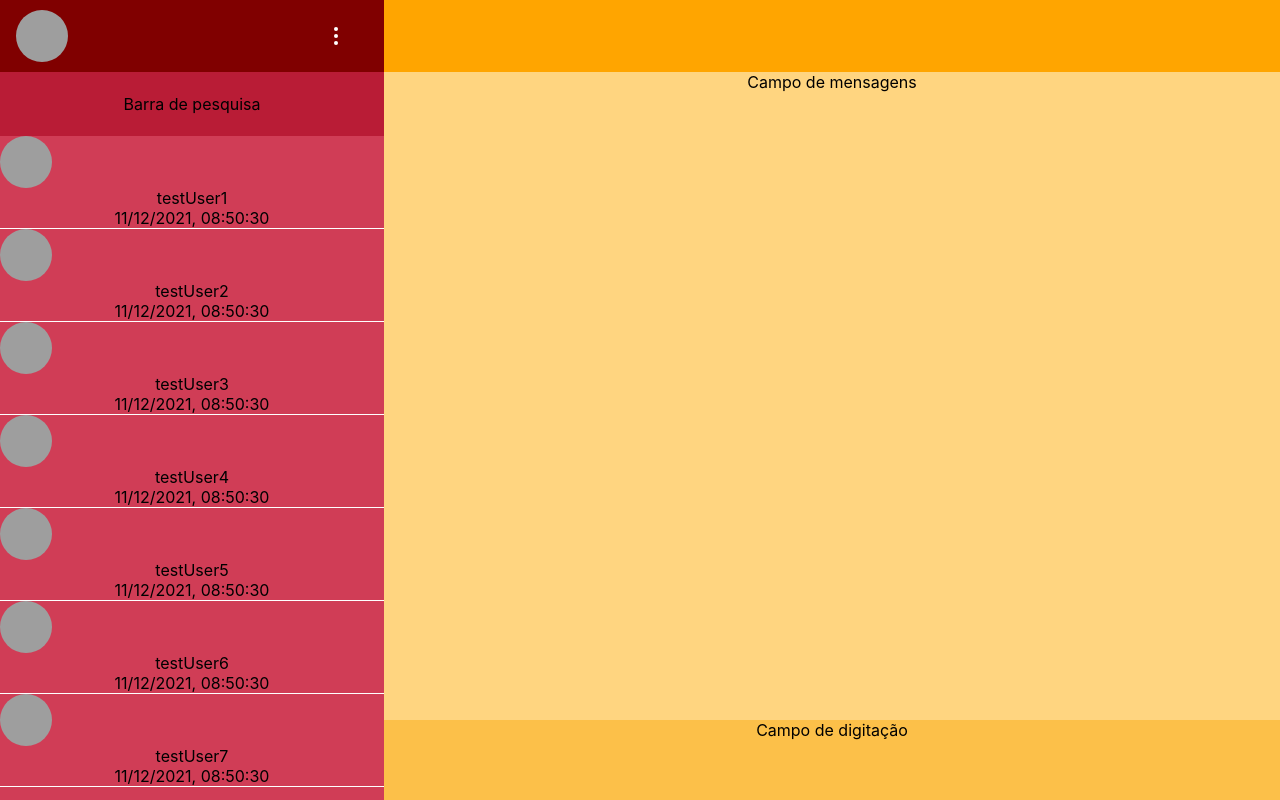
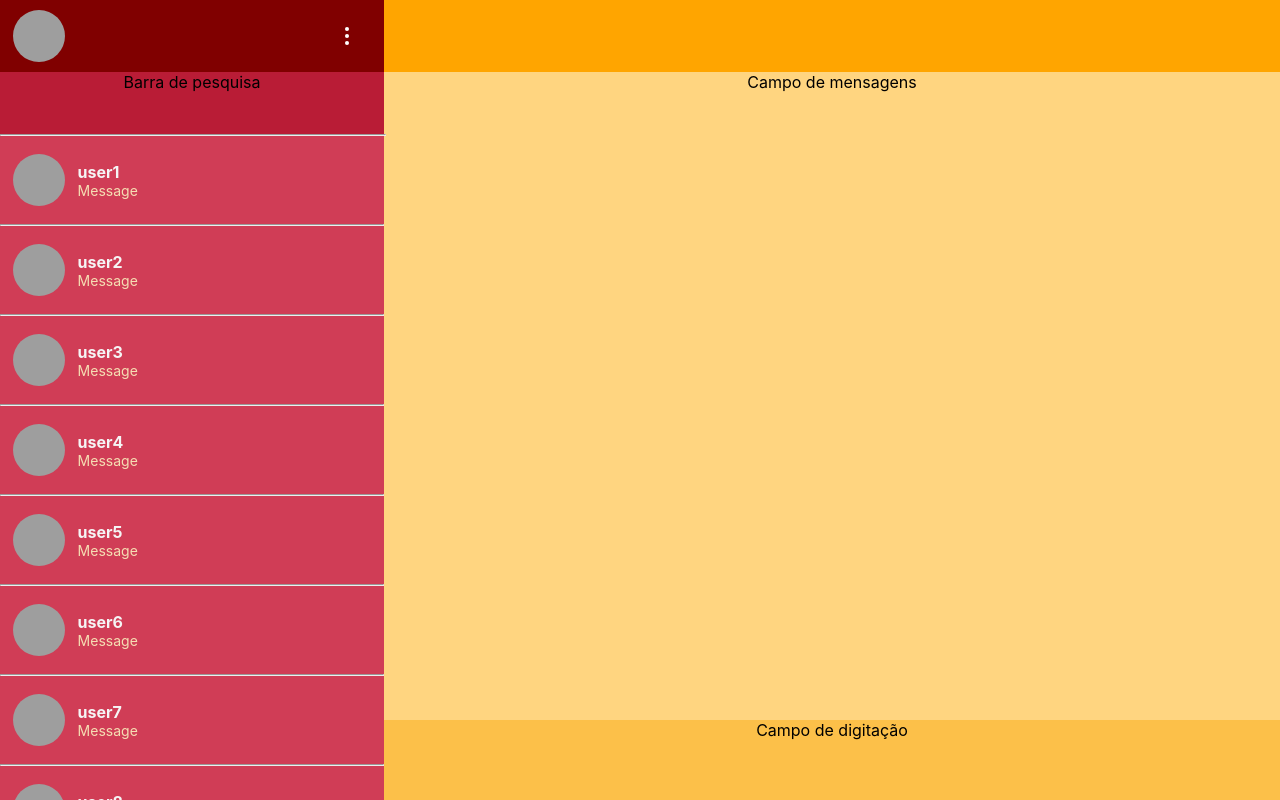
Before and after one commit to bissectra/chat, a React (Create React App) app: page / in a window 1280 px wide. Built offline with nearby package versions, Linux system fonts and the light colour scheme; grey boxes are pictures that could not be loaded.

Commit message:
work on contact panel

```diff
--- a/src/colors.css
+++ b/src/colors.css
@@ -5,4 +5,7 @@
     --secondaryColor: orange;
     --secondaryColorVariant: #fcc049;
     --secondaryColorLight: #FFD580;
+
+    --textColorLight: wheat;
+    --textColorLightVariant: whitesmoke;
 }
--- a/src/components/chat/Contact.css
+++ b/src/components/chat/Contact.css
@@ -1,5 +1,35 @@
-hr {
-    margin: 0;
-    border: none;
-    border-top: 1px solid white;
+.contact-wrapper {
+    height: 11vh;
+    display: flex;
+    position: relative;
+    cursor: pointer;
 }
+
+.contact-wrapper:hover {
+    background-color: var(--primaryColorVariant);
+}
+
+.contact-icon-section {
+    display: flex;
+}
+
+.user-icon {
+    margin: auto 1vw;
+}
+
+.contact-text-section {
+    width: 100%;
+    margin: auto 0;
+    text-align: left;
+}
+
+.contact-title {
+    font-weight: bold;
+    font-size: 16px;
+    color: var(--textColorLightVariant);
+}
+
+.contact-message {
+    font-size: 14px;
+    color: var(--textColorLight);
+}
--- a/src/components/chat/Contact.js
+++ b/src/components/chat/Contact.js
@@ -28,13 +28,26 @@ class Contact extends React.Component {
     render() {
         return (
             <div>
-                <UserIcon
-                    username={this.state.username}
-                    sex={this.getUserSex(this.username)}
-                />
-                {this.state.username}<br />
-                {this.formatDate(this.state.lastMessage.timeStamp)}
-                <hr/>
+                <div className="contact-wrapper">
+                    <div className="contact-icon-section">
+                        <div className="user-icon">
+                            <UserIcon
+                                username={this.state.username}
+                                sex={this.getUserSex(this.username)}
+                            />
+                        </div>
+                    </div>
+                    <div className="contact-text-section">
+                        <div className="contact-title">
+                            {this.state.username}
+                        </div>
+                        <div className="contact-message">
+                            Message
+                        </div>
+                    </div>
+                    {/* {this.formatDate(this.state.lastMessage.timeStamp)} */}
+                </div>
+                <hr />
             </div>
         )
     }
--- a/src/components/chat/Contacts.js
+++ b/src/components/chat/Contacts.js
@@ -7,13 +7,14 @@ class Contacts extends React.Component {
         super(props)
         this.state = {
             contacts: [
-                <Contact username={"testUser1"} />,
-                <Contact username={"testUser2"} />,
-                <Contact username={"testUser3"} />,
-                <Contact username={"testUser4"} />,
-                <Contact username={"testUser5"} />,
-                <Contact username={"testUser6"} />,
-                <Contact username={"testUser7"} />,
+                <Contact username={"user1"} />,
+                <Contact username={"user2"} />,
+                <Contact username={"user3"} />,
+                <Contact username={"user4"} />,
+                <Contact username={"user5"} />,
+                <Contact username={"user6"} />,
+                <Contact username={"user7"} />,
+                <Contact username={"user8"} />,
             ]
         };
     }
@@ -21,7 +22,9 @@ class Contacts extends React.Component {
     render() {
         return (
             <div className="contacts">
-                {this.state.contacts.map(contact => <div className="contact">{contact}</div>)}
+                {this.state.contacts.map((contact, index) => (
+                    <div className="contact" key={index}>{contact}</div>
+                ))}
             </div>
         )
     }
--- a/src/components/chat/LeftFrame.css
+++ b/src/components/chat/LeftFrame.css
@@ -3,15 +3,19 @@
     min-height: 9vh;
     display: flex;
     align-items: center;
-    padding: 0vh 3vh 0vh 2vh;
+    padding: 0vh 1vw;
+}
+
+.search-bar-wrapper {
+    min-height: 8vh;
+    background-color: var(--primaryColorVariant);
+    position: relative;
 }
 
 .search-bar {
-    background-color: var(--primaryColorVariant);
-    display: flex;
     align-items: center;
     justify-content: center;
-    min-height: 8vh;
+    display: flex;
 }
 
 .circle {
@@ -44,3 +48,17 @@
 .menu-icon.active {
     background-color: var(--primaryColorVariant);
 }
+
+hr {
+    color: var(--textColorLight);
+    border-style: inset;
+    border-width: 1px;
+    margin: 0 auto;
+}
+
+.search-bar-wrapper>hr {
+    margin-top: auto;
+    width: 100%;
+    position: absolute;
+    bottom: 0;
+}
--- a/src/components/chat/LeftFrame.js
+++ b/src/components/chat/LeftFrame.js
@@ -22,8 +22,11 @@ class LeftFrame extends React.Component {
                         </div>
                     </div>
                 </div>
-                <div className="search-bar">
-                    Barra de pesquisa
+                <div className="search-bar-wrapper">
+                    <div className="search-bar">
+                        Barra de pesquisa
+                    </div>
+                    <hr />
                 </div>
                 <Contacts className="contacts" />
             </div>
--- a/src/components/chat/UserIcon.css
+++ b/src/components/chat/UserIcon.css
@@ -2,4 +2,5 @@
     width: 6.5vh;
     height: 6.5vh;
     border-radius: 50%;
+    background-color: white;
 }
--- a/src/components/chat/UserIcon.js
+++ b/src/components/chat/UserIcon.js
@@ -1,5 +1,5 @@
 import './UserIcon.css'
-import '../../utils/hash';
+import hashCode from '../../utils/hash';
 
 import React from 'react'
 
@@ -10,7 +10,7 @@ class UserIcon extends React.Component {
         const sprites = sex === 'M' ? 'male' : sex === 'F' ? 'female' : 'human';
         this.state = {
             sprites: sprites,
-            seed: String(Math.abs(props.username.hashCode())),
+            seed: String(Math.abs(hashCode(props.username))),
         }
     }
 
@@ -23,6 +23,7 @@ class UserIcon extends React.Component {
         let icon = document.getElementById('icon-' + seed);
         const sprites = this.state.sprites;
         const url = `url(https://avatars.dicebear.com/api/${sprites}/${seed}.svg?background=%23ffffff)`
+        console.log(url)
         icon.style.backgroundImage = url;
     }
 
--- a/src/utils/hash.js
+++ b/src/utils/hash.js
@@ -1,10 +1,12 @@
-String.prototype.hashCode = function () {
+const hashCode = function (str) {
     var hash = 0, i, chr;
-    if (this.length === 0) return hash;
-    for (i = 0; i < this.length; i++) {
-        chr = this.charCodeAt(i);
+    if (str.length === 0) return hash;
+    for (i = 0; i < str.length; i++) {
+        chr = str.charCodeAt(i);
         hash = ((hash << 5) - hash) + chr;
         hash |= 0; // Convert to 32bit integer
     }
     return hash;
 };
+
+export default hashCode
```
